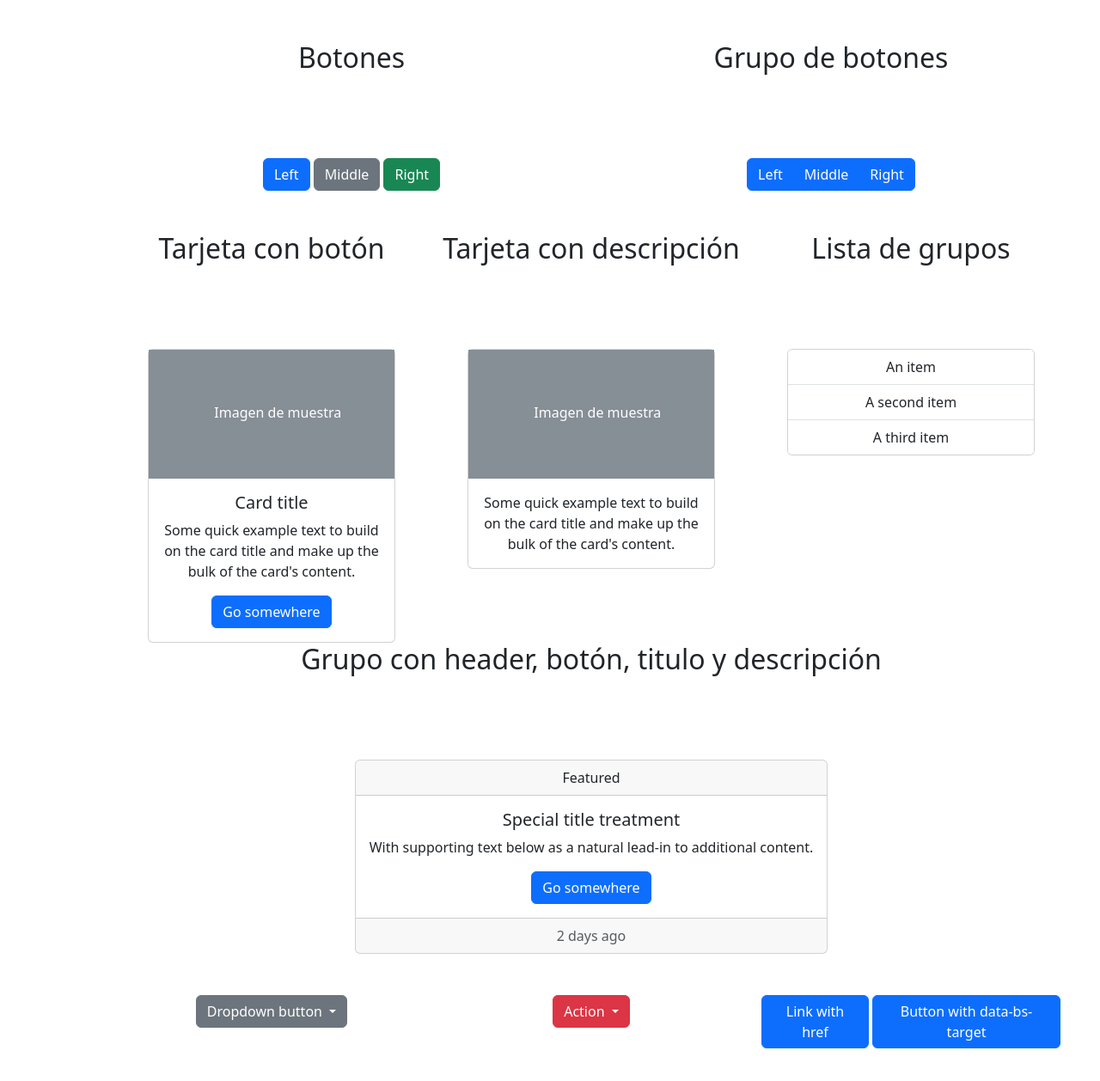
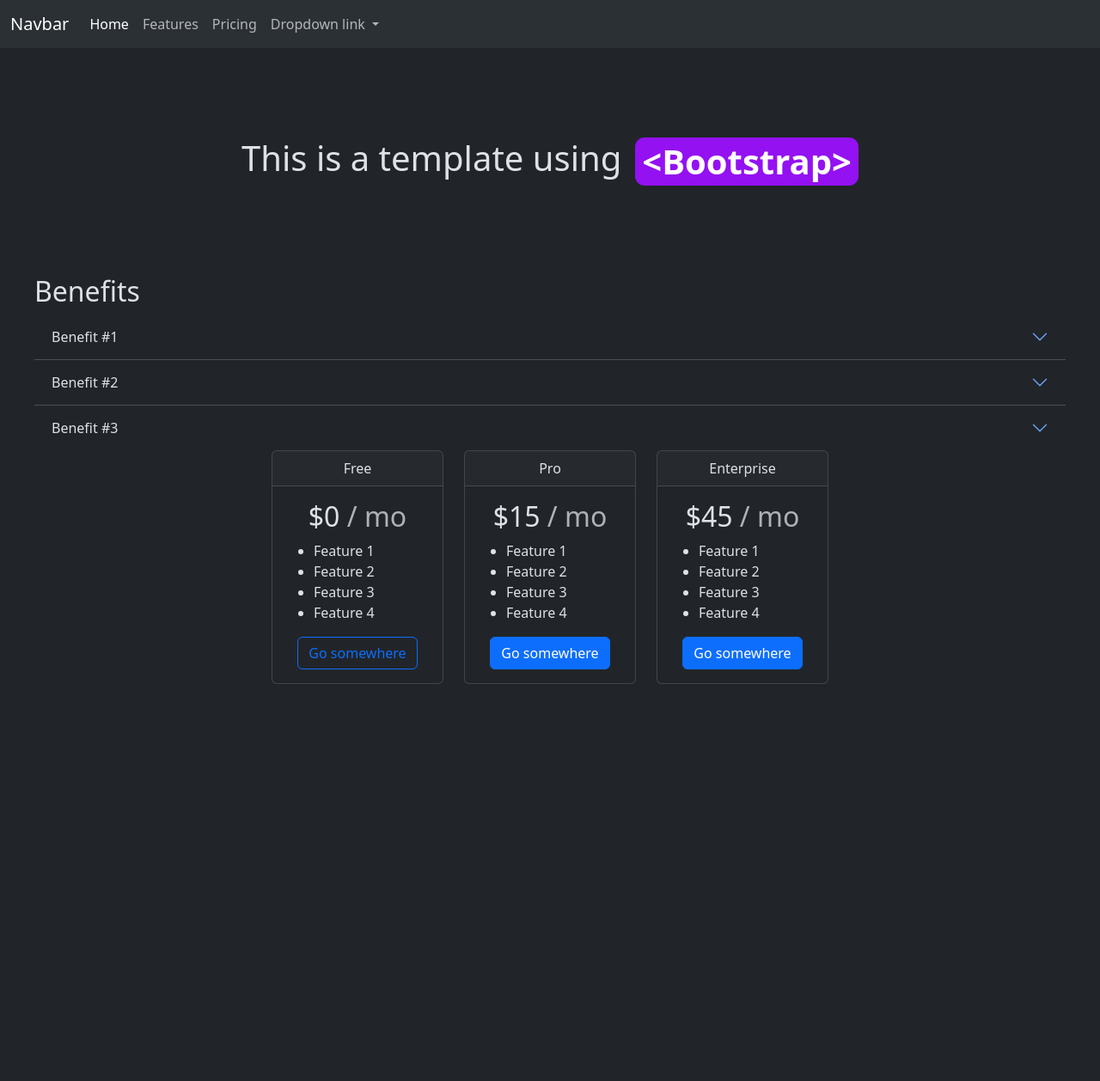
Before and after one commit to ghm7/UTN-BA-homework-008, a plain HTML site: page index.html in a window 1280 px wide. Shown: the whole page at 86% size. After the commit the page ends 800 px from the top, so only its background shows below. Drawn offline with nearby package versions, Linux system fonts and the light colour scheme.

Commit message:
Add hero, accordions, pricing cards

```diff
--- a/index.html
+++ b/index.html
@@ -1,5 +1,5 @@
 <!DOCTYPE html>
-<html lang="en">
+<html lang="en" data-bs-theme="dark">
   <head>
     <meta charset="UTF-8" />
     <meta name="viewport" content="width=device-width, initial-scale=1.0" />
@@ -16,117 +16,47 @@
       crossorigin="anonymous"
     ></script>
 
-    <style>
-      h2 {
-        height: 8rem;
-      }
-    </style>
+    <link rel="stylesheet" href="style.css" />
+
     <title>Document</title>
   </head>
   <body>
-    <div class="container">
-      <div class="container text-center d-flex flex-column gap-5 m-5">
-        <div class="row">
-          <div
-            class="col d-flex flex-column justify-content-center align-items-center"
-          >
-            <div class="col">
-              <h2>Botones</h2>
-              <button type="button" class="btn btn-primary">Left</button>
-              <button type="button" class="btn btn-secondary">Middle</button>
-              <button type="button" class="btn btn-success">Right</button>
-            </div>
-          </div>
-          <div
-            class="col d-flex flex-column justify-content-center align-items-center"
-          >
-            <div class="col">
-              <h2>Grupo de botones</h2>
-              <div class="btn-group" role="group" aria-label="Basic example">
-                <button type="button" class="btn btn-primary">Left</button>
-                <button type="button" class="btn btn-primary">Middle</button>
-                <button type="button" class="btn btn-primary">Right</button>
-              </div>
-            </div>
-          </div>
-        </div>
-
-        <div class="row">
-          <div class="col d-flex flex-column align-items-center">
-            <h2>Tarjeta con botón</h2>
-            <div class="card" style="width: 18rem">
-              <svg>
-                <rect width="100%" height="100%" fill="#868e96"></rect>
-                <text x="25%" y="52.5%" fill="#fff" dx=".3em">
-                  Imagen de muestra
-                </text>
-              </svg>
-              <div class="card-body">
-                <h5 class="card-title">Card title</h5>
-                <p class="card-text">
-                  Some quick example text to build on the card title and make up
-                  the bulk of the card's content.
-                </p>
-                <a href="#" class="btn btn-primary">Go somewhere</a>
-              </div>
-            </div>
-          </div>
-
-          <div class="col d-flex flex-column align-items-center">
-            <h2>Tarjeta con descripción</h2>
-            <div class="card" style="width: 18rem">
-              <svg>
-                <rect width="100%" height="100%" fill="#868e96"></rect>
-                <text x="25%" y="52.5%" fill="#fff" dx=".3em">
-                  Imagen de muestra
-                </text>
-              </svg>
-              <div class="card-body">
-                <p class="card-text">
-                  Some quick example text to build on the card title and make up
-                  the bulk of the card's content.
-                </p>
-              </div>
-            </div>
-          </div>
-          <div class="col d-flex flex-column align-items-center">
-            <h2>Lista de grupos</h2>
-            <div class="card" style="width: 18rem">
-              <ul class="list-group list-group-flush">
-                <li class="list-group-item">An item</li>
-                <li class="list-group-item">A second item</li>
-                <li class="list-group-item">A third item</li>
-              </ul>
-            </div>
-          </div>
-          <div class="col d-flex flex-column align-items-center">
-            <h2>Grupo con header, botón, titulo y descripción</h2>
-            <div class="card text-center">
-              <div class="card-header">Featured</div>
-              <div class="card-body">
-                <h5 class="card-title">Special title treatment</h5>
-                <p class="card-text">
-                  With supporting text below as a natural lead-in to additional
-                  content.
-                </p>
-                <a href="#" class="btn btn-primary">Go somewhere</a>
-              </div>
-              <div class="card-footer text-body-secondary">2 days ago</div>
-            </div>
-          </div>
-        </div>
-
-        <div class="row">
-          <div class="col">
-            <div class="dropdown">
-              <button
-                class="btn btn-secondary dropdown-toggle"
-                type="button"
+    <!-- Navbar -->
+    <nav class="navbar navbar-expand-lg bg-body-tertiary">
+      <div class="container-fluid">
+        <a class="navbar-brand" href="#">Navbar</a>
+        <button
+          class="navbar-toggler"
+          type="button"
+          data-bs-toggle="collapse"
+          data-bs-target="#navbarNavDropdown"
+          aria-controls="navbarNavDropdown"
+          aria-expanded="false"
+          aria-label="Toggle navigation"
+        >
+          <span class="navbar-toggler-icon"></span>
+        </button>
+        <div class="collapse navbar-collapse" id="navbarNavDropdown">
+          <ul class="navbar-nav">
+            <li class="nav-item">
+              <a class="nav-link active" aria-current="page" href="#">Home</a>
+            </li>
+            <li class="nav-item">
+              <a class="nav-link" href="#">Features</a>
+            </li>
+            <li class="nav-item">
+              <a class="nav-link" href="#">Pricing</a>
+            </li>
+            <li class="nav-item dropdown">
+              <a
+                class="nav-link dropdown-toggle"
+                href="#"
+                role="button"
                 data-bs-toggle="dropdown"
                 aria-expanded="false"
               >
-                Dropdown button
-              </button>
+                Dropdown link
+              </a>
               <ul class="dropdown-menu">
                 <li><a class="dropdown-item" href="#">Action</a></li>
                 <li><a class="dropdown-item" href="#">Another action</a></li>
@@ -134,63 +64,161 @@
                   <a class="dropdown-item" href="#">Something else here</a>
                 </li>
               </ul>
+            </li>
+          </ul>
+        </div>
+      </div>
+    </nav>
+
+    <main>
+      <!-- Hero  -->
+      <section class="hero">
+        <h1>This is a template using</h1>
+        <span class="badge">&lt;Bootstrap&gt;</span>
+      </section>
+
+      <!-- Accordion -->
+      <section class="custom-accordion">
+        <h2>Benefits</h2>
+        <div class="accordion accordion-flush" id="accordionFlushExample">
+          <div class="accordion-item">
+            <h2 class="accordion-header">
+              <button
+                class="accordion-button collapsed"
+                type="button"
+                data-bs-toggle="collapse"
+                data-bs-target="#flush-collapseOne"
+                aria-expanded="false"
+                aria-controls="flush-collapseOne"
+              >
+                Benefit #1
+              </button>
+            </h2>
+            <div
+              id="flush-collapseOne"
+              class="accordion-collapse collapse"
+              data-bs-parent="#accordionFlushExample"
+            >
+              <div class="accordion-body">
+                Placeholder content for this accordion, which is intended to
+                demonstrate the <code>.accordion-flush</code> class. This is the
+                first item's accordion body.
+              </div>
             </div>
           </div>
-          <div class="col">
-            <!-- Example single danger button -->
-            <div class="btn-group">
+
+          <div class="accordion-item">
+            <h2 class="accordion-header">
               <button
+                class="accordion-button collapsed"
                 type="button"
-                class="btn btn-danger dropdown-toggle"
-                data-bs-toggle="dropdown"
+                data-bs-toggle="collapse"
+                data-bs-target="#flush-collapseTwo"
                 aria-expanded="false"
+                aria-controls="flush-collapseTwo"
               >
-                Action
+                Benefit #2
               </button>
-              <ul class="dropdown-menu">
-                <li><a class="dropdown-item" href="#">Action</a></li>
-                <li><a class="dropdown-item" href="#">Another action</a></li>
-                <li>
-                  <a class="dropdown-item" href="#">Something else here</a>
-                </li>
-                <li><hr class="dropdown-divider" /></li>
-                <li><a class="dropdown-item" href="#">Separated link</a></li>
-              </ul>
+            </h2>
+            <div
+              id="flush-collapseTwo"
+              class="accordion-collapse collapse"
+              data-bs-parent="#accordionFlushExample"
+            >
+              <div class="accordion-body">
+                Placeholder content for this accordion, which is intended to
+                demonstrate the <code>.accordion-flush</code> class. This is the
+                second item's accordion body. Let's imagine this being filled
+                with some actual content.
+              </div>
             </div>
           </div>
-          <div class="col">
-            <p class="d-inline-flex gap-1">
-              <a
-                class="btn btn-primary"
-                data-bs-toggle="collapse"
-                href="#collapseExample"
-                role="button"
-                aria-expanded="false"
-                aria-controls="collapseExample"
-              >
-                Link with href
-              </a>
+
+          <div class="accordion-item">
+            <h2 class="accordion-header">
               <button
-                class="btn btn-primary"
+                class="accordion-button collapsed"
                 type="button"
                 data-bs-toggle="collapse"
-                data-bs-target="#collapseExample"
+                data-bs-target="#flush-collapseThree"
                 aria-expanded="false"
-                aria-controls="collapseExample"
+                aria-controls="flush-collapseThree"
               >
-                Button with data-bs-target
+                Benefit #3
               </button>
-            </p>
-            <div class="collapse" id="collapseExample">
-              <div class="card card-body">
-                Some placeholder content for the collapse component. This panel
-                is hidden by default but revealed when the user activates the
-                relevant trigger.
+            </h2>
+            <div
+              id="flush-collapseThree"
+              class="accordion-collapse collapse"
+              data-bs-parent="#accordionFlushExample"
+            >
+              <div class="accordion-body">
+                Placeholder content for this accordion, which is intended to
+                demonstrate the <code>.accordion-flush</code> class. This is the
+                third item's accordion body. Nothing more exciting happening
+                here in terms of content, but just filling up the space to make
+                it look, at least at first glance, a bit more representative of
+                how this would look in a real-world application.
               </div>
             </div>
           </div>
         </div>
-      </div>
-    </div>
+      </section>
+
+      <!-- Pricing -->
+      <section class="row">
+        <div class="col">
+          <div class="card text-center">
+            <div class="card-header">Free</div>
+            <div class="card-body">
+              <h2 class="card-title">
+                $0 <span class="text-muted">/ mo</span>
+              </h2>
+              <ul class="card-text">
+                <li>Feature 1</li>
+                <li>Feature 2</li>
+                <li>Feature 3</li>
+                <li>Feature 4</li>
+              </ul>
+              <a href="#" class="btn btn-outline-primary">Go somewhere</a>
+            </div>
+          </div>
+        </div>
+        <div class="col">
+          <div class="card text-center">
+            <div class="card-header">Pro</div>
+            <div class="card-body">
+              <h2 class="card-title">
+                $15 <span class="text-muted">/ mo</span>
+              </h2>
+              <ul class="card-text">
+                <li>Feature 1</li>
+                <li>Feature 2</li>
+                <li>Feature 3</li>
+                <li>Feature 4</li>
+              </ul>
+              <a href="#" class="btn btn-primary">Go somewhere</a>
+            </div>
+          </div>
+        </div>
+        <div class="col">
+          <div class="card text-center">
+            <div class="card-header">Enterprise</div>
+            <div class="card-body">
+              <h2 class="card-title">
+                $45 <span class="text-muted">/ mo</span>
+              </h2>
+              <ul class="card-text">
+                <li>Feature 1</li>
+                <li>Feature 2</li>
+                <li>Feature 3</li>
+                <li>Feature 4</li>
+              </ul>
+              <a href="#" class="btn btn-primary">Go somewhere</a>
+            </div>
+          </div>
+        </div>
+      </section>
+    </main>
   </body>
 </html>
--- /dev/null
+++ b/style.css
@@ -0,0 +1,42 @@
+:root {
+  --main-width: 1200px;
+}
+
+main {
+  display: flex;
+  flex-direction: column;
+  align-items: center;
+
+  > .hero {
+    max-width: var(--main-width);
+    height: calc(40dvh - 56px);
+
+    display: flex;
+    flex-direction: row;
+    justify-content: center;
+    align-items: center;
+    gap: 1rem;
+
+    > span {
+      background-color: #9411f2;
+      border-radius: 0.7rem;
+      padding: 0.5rem;
+      font-size: 2.5rem;
+    }
+  }
+
+  > .custom-accordion {
+    width: var(--main-width);
+    height: fit-content;
+  }
+}
+
+.card {
+  width: 200px;
+}
+
+.card-text {
+  li {
+    width: fit-content;
+  }
+}
```
